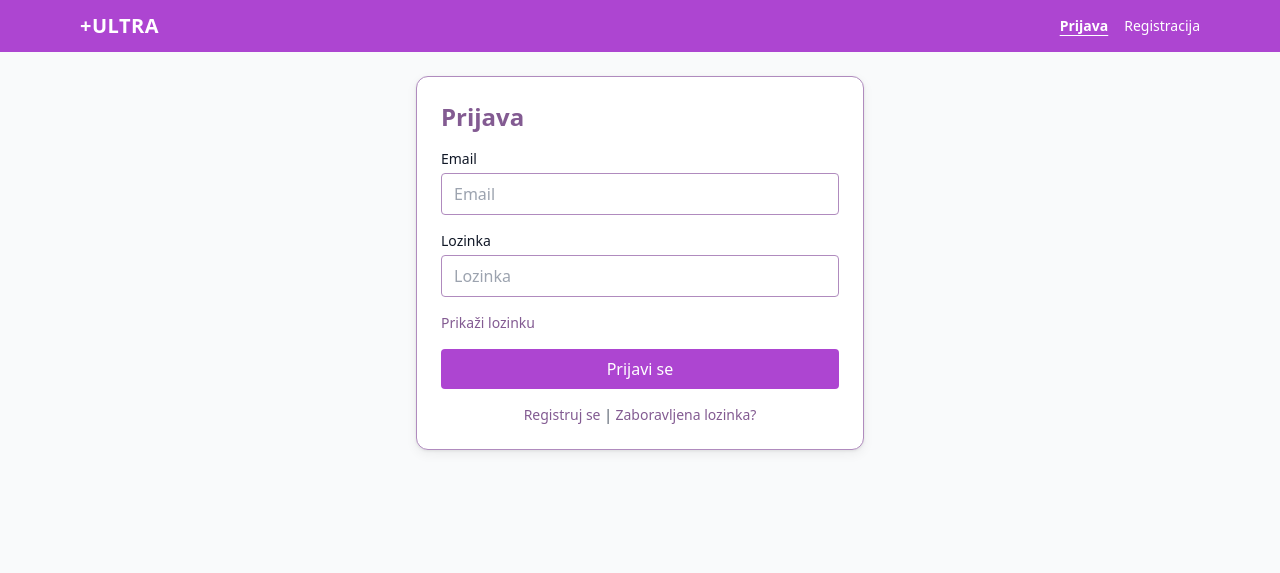
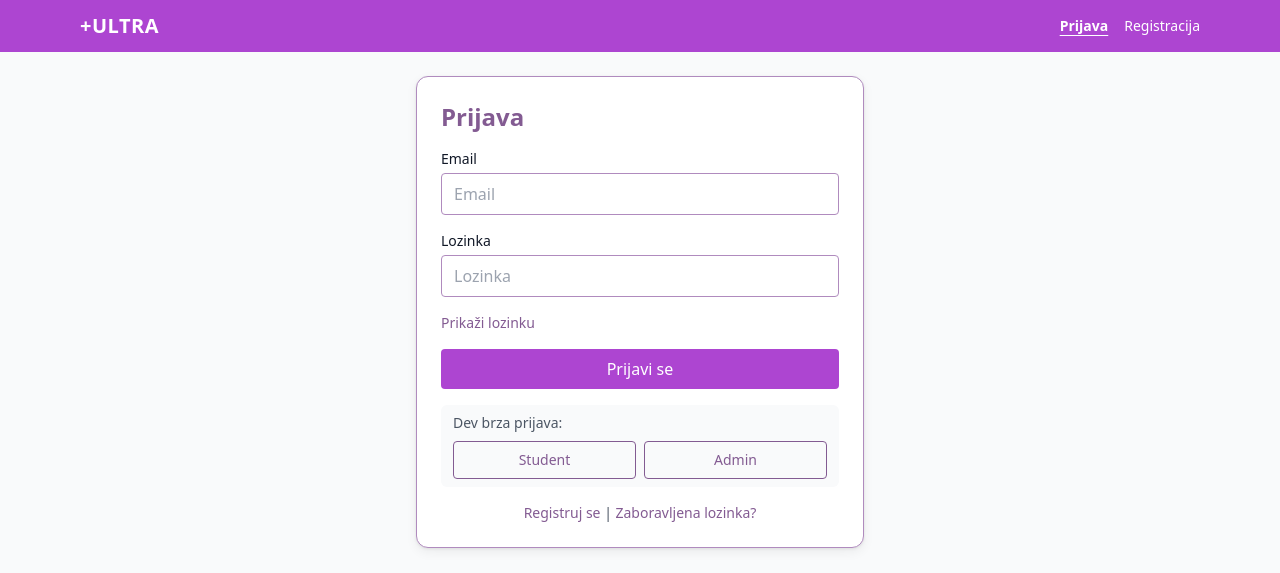
Before and after one commit to SlavenDj/quiz-app-v2, a React (Vite) app in the folder apps/web/: page /login in a window 1280 px wide. Shown: the top 573 px of the page. Built offline with nearby package versions, Linux system fonts and the light colour scheme; no server answers.

Commit message:
dev-only quick login (student/admin) on login page

```diff
--- a/apps/web/src/features/auth/LoginPage.tsx
+++ b/apps/web/src/features/auth/LoginPage.tsx
@@ -13,10 +13,23 @@ export function LoginPage() {
   const navigate = useNavigate();
   const login = useLogin();
   const user = useAuthStore((s) => s.user);
-  const { register, handleSubmit, formState: { errors } } = useForm<z.input<typeof loginSchema>>({
+  const { register, handleSubmit, setValue, formState: { errors } } = useForm<z.input<typeof loginSchema>>({
     resolver: zodResolver(loginSchema),
   });
   const [showPassword, setShowPassword] = useState(false);
+
+  const submitLogin = async (data: { email: string; password: string }) => {
+    const res = await login.mutateAsync(data);
+    const role = res?.user?.role;
+    navigate(role === "admin" ? "/admin/modules" : "/home");
+  };
+
+  // Dev-only shortcut (stripped from production builds by Vite).
+  const devLogin = (email: string, password: string) => {
+    setValue("email", email);
+    setValue("password", password);
+    return submitLogin({ email, password });
+  };
 
   if (user) {
     return <Navigate to={user.role === "admin" ? "/admin/modules" : "/home"} replace />;
@@ -27,11 +40,7 @@ export function LoginPage() {
       <h1 className="text-2xl font-bold text-brand-quiz">Prijava</h1>
       <form
         className="mt-4 flex flex-col gap-4"
-        onSubmit={handleSubmit(async (data) => {
-          const res = await login.mutateAsync(data);
-          const role = res?.user?.role;
-          navigate(role === "admin" ? "/admin/modules" : "/home");
-        })}
+        onSubmit={handleSubmit(submitLogin)}
       >
         <TextInput
           id="email"
@@ -65,6 +74,31 @@ export function LoginPage() {
         <Button type="submit" disabled={login.isPending} className="w-full">
           {login.isPending ? "..." : "Prijavi se"}
         </Button>
+        {import.meta.env.DEV && (
+          <div className="rounded-md bg-gray-50 px-3 py-2 text-sm">
+            <p className="mb-2 font-medium text-gray-600">Dev brza prijava:</p>
+            <div className="flex gap-2">
+              <Button
+                type="button"
+                variant="outline"
+                className="flex-1 text-sm"
+                disabled={login.isPending}
+                onClick={() => devLogin("student@gmail.com", "password123")}
+              >
+                Student
+              </Button>
+              <Button
+                type="button"
+                variant="outline"
+                className="flex-1 text-sm"
+                disabled={login.isPending}
+                onClick={() => devLogin("admin@plusultra.ba", "admin12345")}
+              >
+                Admin
+              </Button>
+            </div>
+          </div>
+        )}
         <p className="text-center text-sm text-gray-600">
           <Link to="/register" className="font-medium text-brand-quiz hover:underline">
             Registruj se
```
